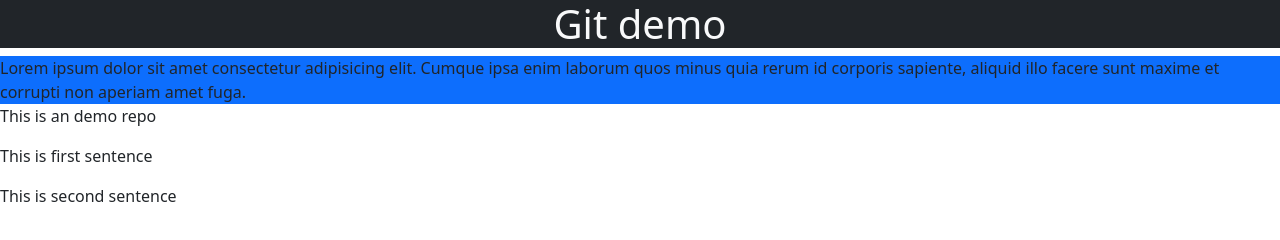
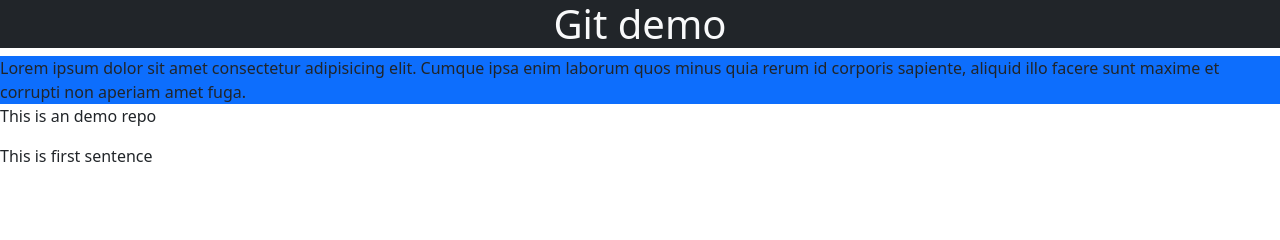
Before and after one commit to dheer2005/demo_git, a plain HTML site: page index.html in a window 1280 px wide. Drawn offline with nearby package versions, Linux system fonts and the light colour scheme.

Commit message:
reverted

```diff
--- a/index.html
+++ b/index.html
@@ -13,7 +13,6 @@
     <div class="bg-primary">Lorem ipsum dolor sit amet consectetur adipisicing elit. Cumque ipsa enim laborum quos minus quia rerum id corporis sapiente, aliquid illo facere sunt maxime et corrupti non aperiam amet fuga.</div>
     <p>This is an demo repo</p>
     <p>This is first sentence</p>
-    <p>This is second sentence</p>
     <script src="https://cdn.jsdelivr.net/npm/bootstrap@5.0.2/dist/js/bootstrap.bundle.min.js" integrity="sha384-MrcW6ZMFYlzcLA8Nl+NtUVF0sA7MsXsP1UyJoMp4YLEuNSfAP+JcXn/tWtIaxVXM" crossorigin="anonymous"></script>
 </body>
 </html>
```
